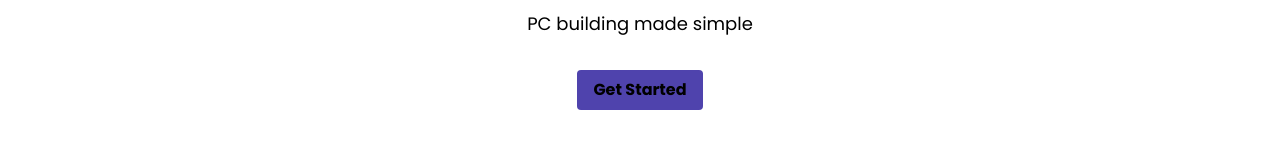
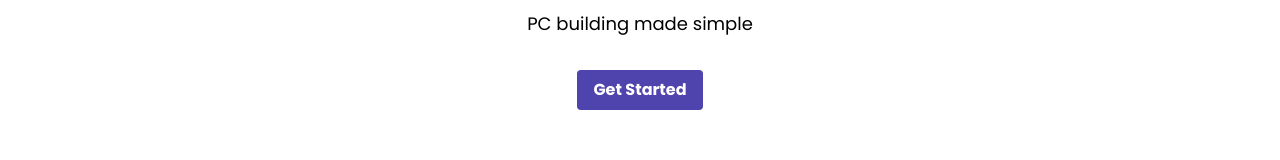
Before and after one commit to jacoobes/Build-Mo, a React (Vite) app in the folder frontend/: page / in a window 1280 px wide. Shown: the part 436-596 px from the top of the page. Built offline with nearby package versions, Linux system fonts and the light colour scheme; no server answers.

Commit message:
frontend

```diff
--- a/frontend/src/Home.jsx
+++ b/frontend/src/Home.jsx
@@ -39,7 +39,7 @@ export default function MainPage() {
       <section className="flex flex-col items-center justify-center flex-grow bg-background text-foreground mt-48 md:mt-80 mb-32 md:mb-24 lg:mb-48" style={{fontFamily: 'Poppins, sans-serif'}}>
         <h1 className="text-4xl font-bold mb-4">Empower Your Setup</h1>
         <p className="text-lg mb-8">PC building made simple</p>
-        <Link to="/build" className="bg-primary hover:bg-primary-hover text-foreground font-bold py-2 px-4 rounded mb-64">
+        <Link to="/build" className="bg-primary hover:bg-primary-hover text-white font-bold py-2 px-4 rounded mb-64">
           Get Started
         </Link>
 
--- a/package.json
+++ b/package.json
@@ -19,6 +19,7 @@
     "cookie-parser": "^1.4.6",
     "cors": "^2.8.5",
     "dotenv": "^16.3.1",
+    "embla-carousel-react": "^8.0.2",
     "express": "^4.18.2",
     "express-async-handler": "^1.2.0",
     "express-session": "^1.18.0",
```
